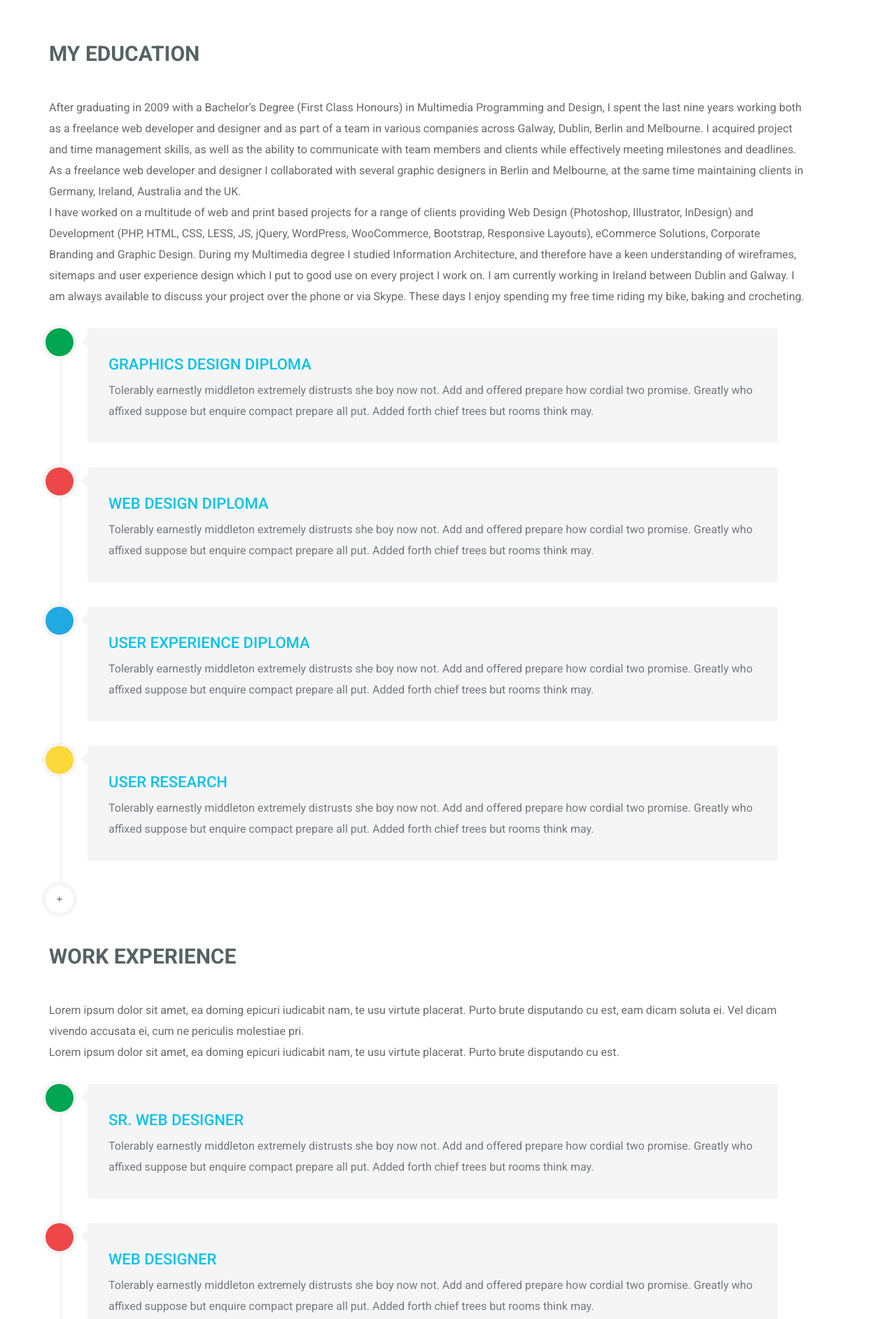
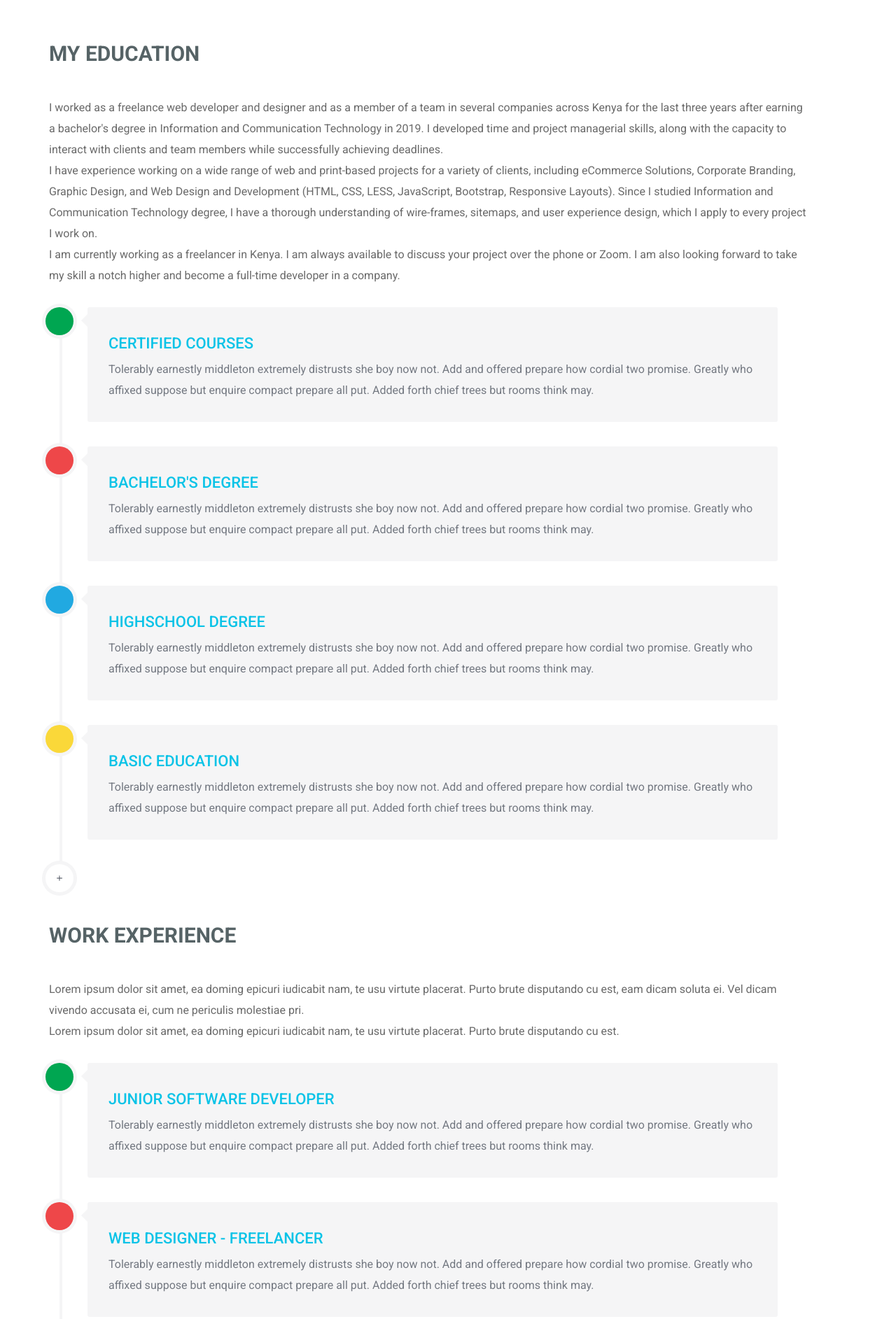
Before and after one commit to mmmyykkeee/mykemaina, a website: page index.html in a window 1280 px wide. Shown: the part 3320-5205 px from the top of the page at 70% size. Drawn offline with nearby package versions, Linux system fonts and the light colour scheme; some packages are replaced by stand-ins of ours; a script that the page names is missing.

Commit message:
Update index.html

```diff
--- a/index.html
+++ b/index.html
@@ -245,15 +245,12 @@
 
 					<div class="resume-inner">
 					<h2 class="heading-title">My Education</h2>
-						<p>After graduating in 2009 with a Bachelor’s Degree (First Class Honours) in Multimedia Programming and Design, I spent the last nine years working both as a freelance web developer and designer and as part of a team in various companies across Galway, Dublin, Berlin and Melbourne. I acquired project and time management skills, as well as the ability to communicate with team members and clients while effectively meeting milestones and deadlines.
-
-As a freelance web developer and designer I collaborated with several graphic designers in Berlin and Melbourne, at the same time maintaining clients in Germany, Ireland, Australia and the UK.
-
+						<p>I worked as a freelance web developer and designer and as a member of a team in several companies across Kenya for the last three years after earning a bachelor's degree in Information and Communication Technology in 2019. I developed time and project managerial skills, along with the capacity to interact with clients and team members while successfully achieving deadlines.
 
 						<br>
-						I have worked on a multitude of web and print based projects for a range of clients providing Web Design (Photoshop, Illustrator, InDesign) and Development (PHP, HTML, CSS, LESS, JS, jQuery, WordPress, WooCommerce, Bootstrap, Responsive Layouts), eCommerce Solutions, Corporate Branding and Graphic Design. During my Multimedia degree I studied Information Architecture, and therefore have a keen understanding of wireframes, sitemaps and user experience design which I put to good use on every project I work on.
+						I have experience working on a wide range of web and print-based projects for a variety of clients, including eCommerce Solutions, Corporate Branding, Graphic Design, and Web Design and Development (HTML, CSS, LESS, JavaScript, Bootstrap, Responsive Layouts). Since I studied Information and Communication Technology degree, I have a thorough understanding of wire-frames, sitemaps, and user experience design, which I apply to every project I work on. <br>
 
-I am currently working in Ireland between Dublin and Galway. I am always available to discuss your project over the phone or via Skype. These days I enjoy spending my free time riding my bike, baking and crocheting.</p>
+I am currently working as a freelancer in Kenya. I am always available to discuss your project over the phone or Zoom. I am also looking forward to take my skill a notch higher and become a full-time developer in a company.</p>
 					</div>
 				</div>
 </div>
@@ -270,7 +267,7 @@ I am currently working in Ireland between Dublin and Galway. I am always availab
                 </div>
 
                 <div class="timeline-label">
-                    <h3 class="resume-title">Graphics design diploma</h3>
+                    <h3 class="resume-title">Certified Courses</h3>
                     <p>Tolerably earnestly middleton extremely distrusts she boy now not. Add and offered prepare how cordial two promise. Greatly who affixed suppose but enquire compact prepare all put. Added forth chief trees but rooms think may.</p>
                 </div>
             </div>
@@ -287,7 +284,7 @@ I am currently working in Ireland between Dublin and Galway. I am always availab
                 </div>
 
                 <div class="timeline-label">
-                   <h3 class="resume-title">Web design diploma</h3>
+                   <h3 class="resume-title">Bachelor's Degree</h3>
                      <p>Tolerably earnestly middleton extremely distrusts she boy now not. Add and offered prepare how cordial two promise. Greatly who affixed suppose but enquire compact prepare all put. Added forth chief trees but rooms think may.</p>
                 </div>
             </div>
@@ -304,7 +301,7 @@ I am currently working in Ireland between Dublin and Galway. I am always availab
                 </div>
 
                 <div class="timeline-label">
-                    <h3 class="resume-title">User experience diploma</h3>
+                    <h3 class="resume-title">HighSchool Degree</h3>
                     <p>Tolerably earnestly middleton extremely distrusts she boy now not. Add and offered prepare how cordial two promise. Greatly who affixed suppose but enquire compact prepare all put. Added forth chief trees but rooms think may.</p>
                 </div>
             </div>
@@ -321,7 +318,7 @@ I am currently working in Ireland between Dublin and Galway. I am always availab
                 </div>
 
                 <div class="timeline-label">
-                    <h3 class="resume-title">User research</h3>
+                    <h3 class="resume-title">Basic Education</h3>
 
                     <p>Tolerably earnestly middleton extremely distrusts she boy now not. Add and offered prepare how cordial two promise. Greatly who affixed suppose but enquire compact prepare all put. Added forth chief trees but rooms think may.</p>
                 </div>
@@ -373,7 +370,7 @@ I am currently working in Ireland between Dublin and Galway. I am always availab
                 </div>
 
                 <div class="timeline-label">
-                    <h3 class="resume-title">Sr. Web designer</h3>
+                    <h3 class="resume-title">Junior Software Developer</h3>
                     <p>Tolerably earnestly middleton extremely distrusts she boy now not. Add and offered prepare how cordial two promise. Greatly who affixed suppose but enquire compact prepare all put. Added forth chief trees but rooms think may.</p>
                 </div>
             </div>
@@ -390,7 +387,7 @@ I am currently working in Ireland between Dublin and Galway. I am always availab
                 </div>
 
                 <div class="timeline-label">
-                   <h3 class="resume-title">Web designer</h3>
+                   <h3 class="resume-title">Web designer - Freelancer</h3>
                      <p>Tolerably earnestly middleton extremely distrusts she boy now not. Add and offered prepare how cordial two promise. Greatly who affixed suppose but enquire compact prepare all put. Added forth chief trees but rooms think may.</p>
                 </div>
             </div>
@@ -407,7 +404,7 @@ I am currently working in Ireland between Dublin and Galway. I am always availab
                 </div>
 
                 <div class="timeline-label">
-                    <h3 class="resume-title">Graphics designer</h3>
+                    <h3 class="resume-title">Administrator</h3>
                     <p>Tolerably earnestly middleton extremely distrusts she boy now not. Add and offered prepare how cordial two promise. Greatly who affixed suppose but enquire compact prepare all put. Added forth chief trees but rooms think may.</p>
                 </div>
             </div>
@@ -424,7 +421,7 @@ I am currently working in Ireland between Dublin and Galway. I am always availab
                 </div>
 
                 <div class="timeline-label">
-                    <h3 class="resume-title">developer</h3>
+                    <h3 class="resume-title">Data - Entry Clerk</h3>
 
                     <p>Tolerably earnestly middleton extremely distrusts she boy now not. Add and offered prepare how cordial two promise. Greatly who affixed suppose but enquire compact prepare all put. Added forth chief trees but rooms think may.</p>
                 </div>
```
